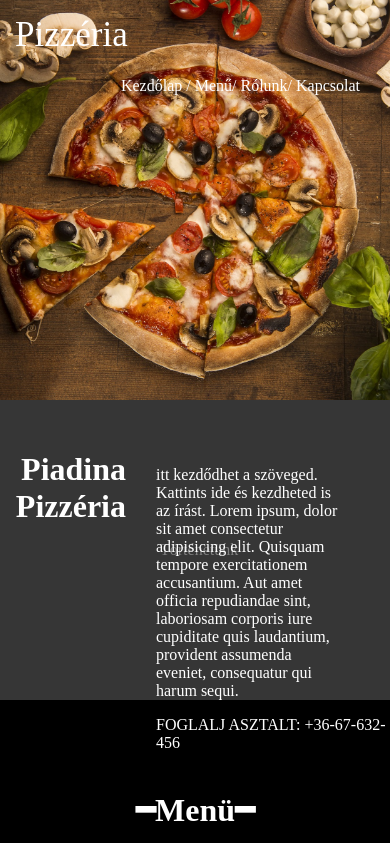
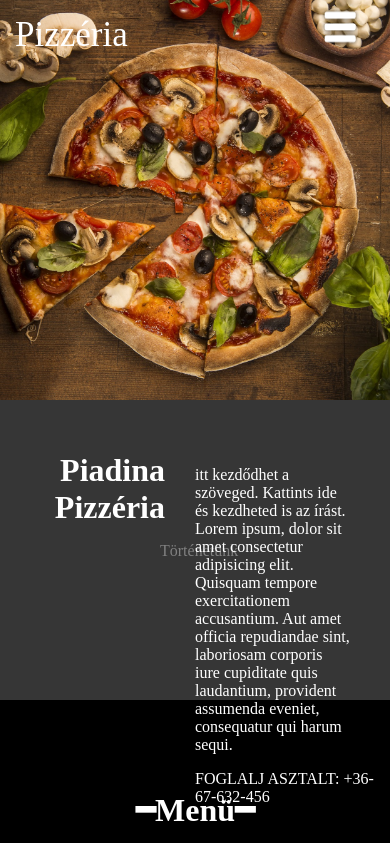
Before and after one commit to tothgergogithub/TG_pizza, a plain HTML site: page index.html in a window 390 px wide. Shown: the top 843 px of the page. Drawn offline with Linux system fonts and the light colour scheme.

Commit message:
reszponziv fejlec_kesz

```diff
--- a/index.html
+++ b/index.html
@@ -10,8 +10,8 @@
 <body>
     <header id="fejlec">
         <div id="logo">Pizzéria</div>
-        <div class="felsorol"><nav class="kezdo">Kezdőlap / Menű/ Rólunk/ Kapcsolat </nav></div>
     </div>
+    <div class="felsorol"><nav class="kezdo">Kezdőlap / Menű/ Rólunk/ Kapcsolat </nav><img src="kepek/hamburgermenu.png" alt=""id="hamburgermenu"></div>
     </header>
     <div id="bemutat">
         <div id="bemutat_bal"><h1 id="Piadina">Piadina Pizzéria</h1>
--- a/pizza.css
+++ b/pizza.css
@@ -20,10 +20,18 @@
     padding: 30px;
     color:  white;
     margin-top: -6%;
+    display: flex;
 
 
 
 
+}
+#hamburgermenu{
+    height: 50px;
+    width: 50px;
+    opacity: 0%;
+    float: right;
+    margin-left: 5%;
 }
 h1{
     color: white;
@@ -347,15 +355,42 @@ a{
     color: white;
 }
 
-@media only screen and (max-width: 350px){
+@media only screen and (max-width: 400px){
     #fejlec{
-        display: block;
+        display: flex;
+    }
+    .kezdo{
+        opacity: 0%;
     }
     .felsorol{
+
+    }
+    #hamburgermenu{
+        height: 40px;
+        width: 40px;
+        opacity: 100%;
+        float: right;
+
+
+
+    }
+    #bemutat_bal{
+        width:50%;
+        display: block;
         float: left;
+
+    }
+    #bemutat_jobb{
+        width: 50%;
+        float: right;
+    }
+
+    #bemutat{
+
     }
 
 
 
 
+
 }
```
